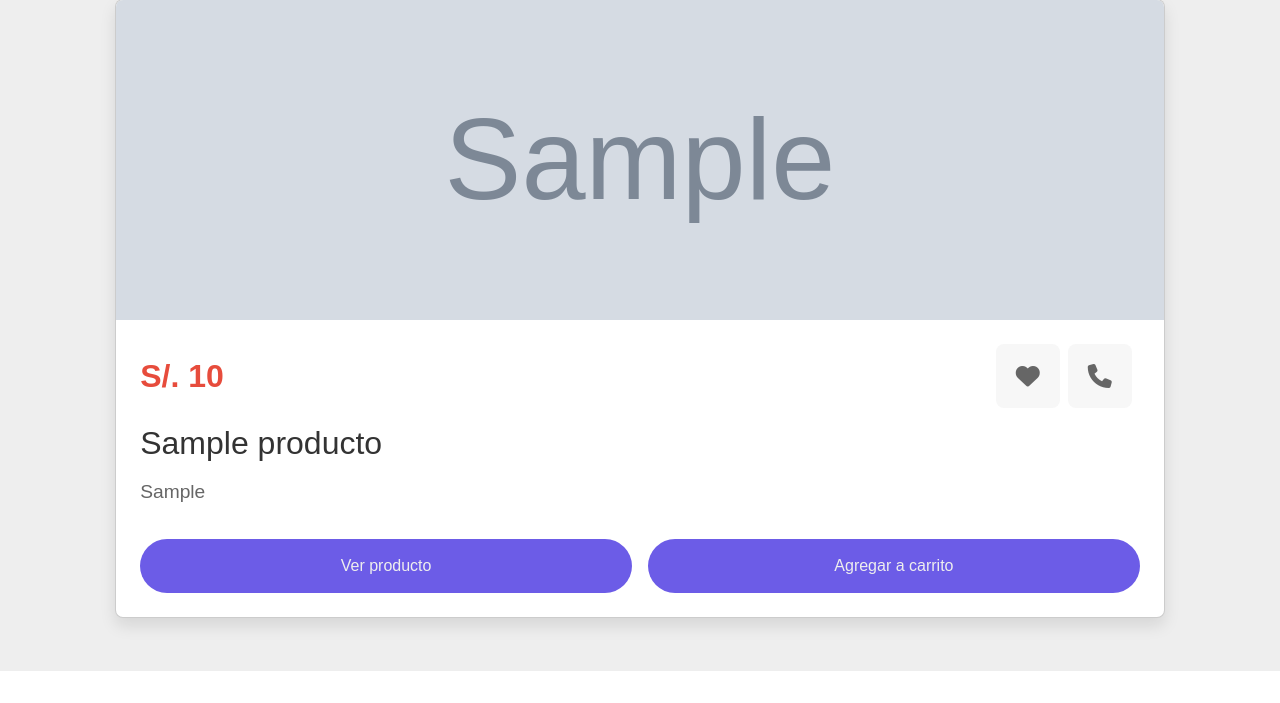
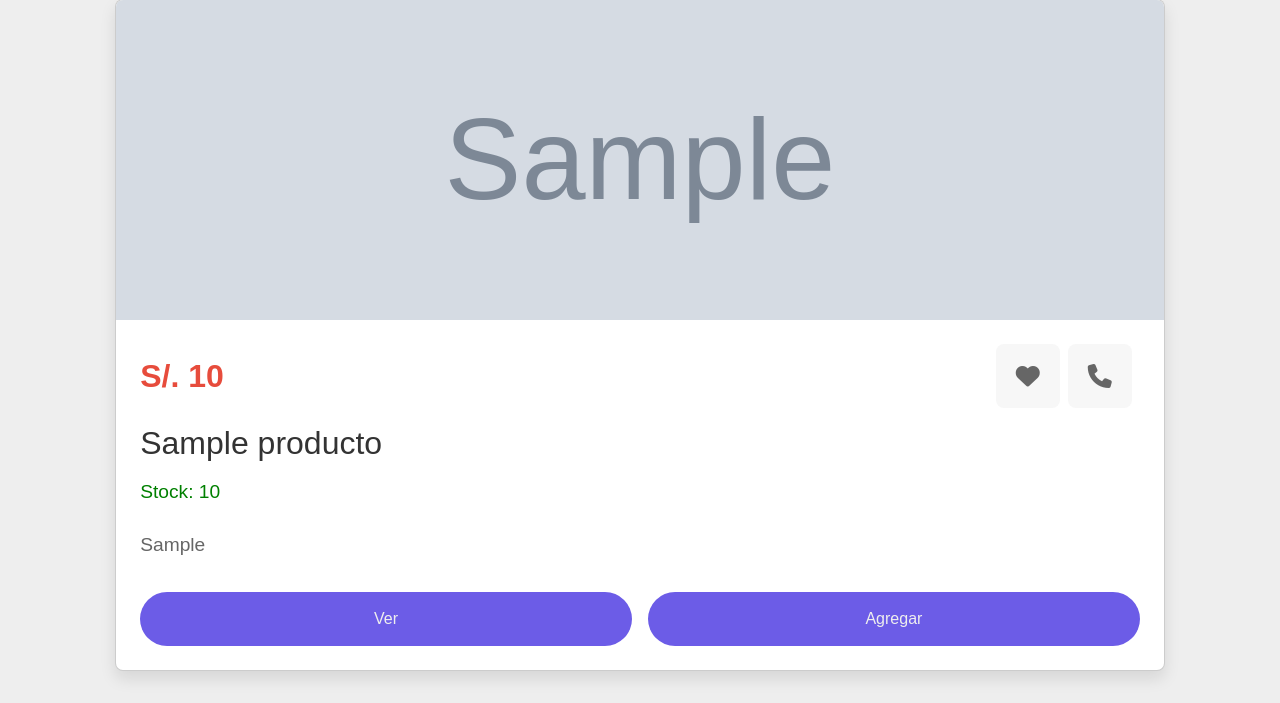
Before and after one commit to MarcosCruz1106/Trabajo-SIN, a PHP site: page /productos.php in a window 1280 px wide. Shown: the part 129-832 px from the top of the page. Before the commit the page ends 800 px from the top, so only its background shows below. Run offline with PHP 8.4, Linux system fonts and the light colour scheme; tables that the repository leaves empty or names only in its code hold one stand-in row (values such as "Sample post"); grey boxes marked "Sample" are stand-in pictures; data that the repository does not hold is empty; some libraries are stand-ins or nearby versions.

Commit message:
inhabilitamos agregar al carrito cuando el producto no tiene stock

```diff
--- a/productos.php
+++ b/productos.php
@@ -9,9 +9,8 @@
 
 <section class="productos" id="productos">
     <div class="box-container">
-
     <?php
-        $con= mysqli_connect("localhost","root","","mydb");
+        $con= mysqli_connect("localhost","root","","sin_grupo_2");
         $sql= "SELECT * FROM productos ORDER BY stock DESC;";
         if ($result = mysqli_query($con, $sql)) {
             while ($row = mysqli_fetch_array($result)){
@@ -31,11 +30,21 @@
                         echo '</div>';
                         echo '<div class="location">';
                             echo '<h3>'.$row['nombre'].'</h3>';
+                            if ($row['stock']==0) {
+                                echo '<p class="rojo"> Sin stock</p>';
+                            }else{
+                                echo '<p class="verde"> Stock: '.$row['stock'].'</p>';
+                            }
+
                             echo '<p>'.$row['detalle'].'</p>';
                         echo '</div>';
                         echo '<div class="buttons">';
-                            echo '<a href="show.php?id='.$row['idProducto'].'" class="btn">Ver producto</a>';
-                            echo '<a href="#" class="btn">Agregar a carrito</a>';
+                            echo '<a href="show.php?id='.$row['idProducto'].'" class="btn">Ver</a>';
+                            if ($row['stock']==0) {
+                                echo '<a href="error5.php" class="btn">Agregar</a>';
+                            }else{
+                                echo '<a href="#" class="btn">Agregar</a>';
+                            }
                         echo '</div>';
                     echo '</div>';
                 echo '</div>';
```
Also changed, not shown: error5.php (added, +14 -0 lines).
